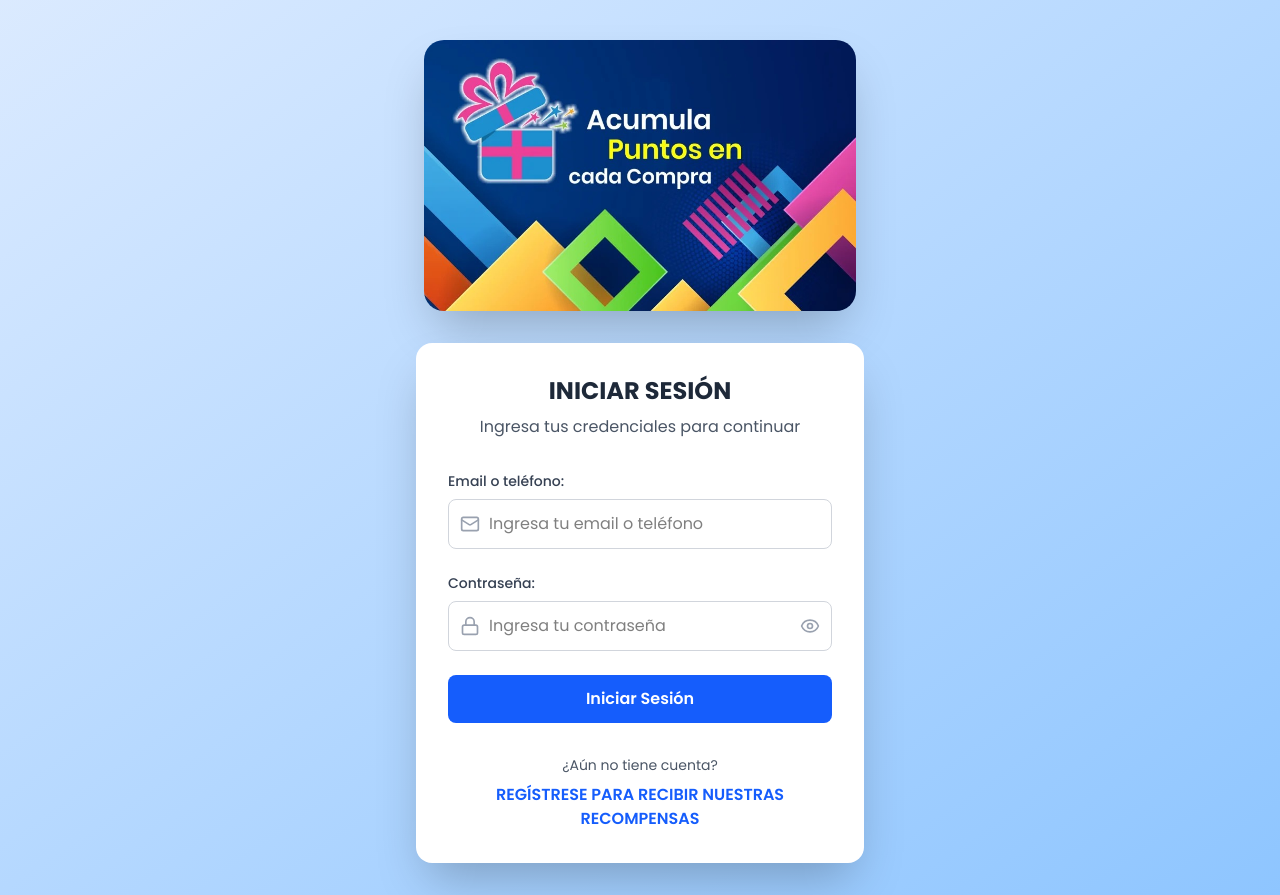
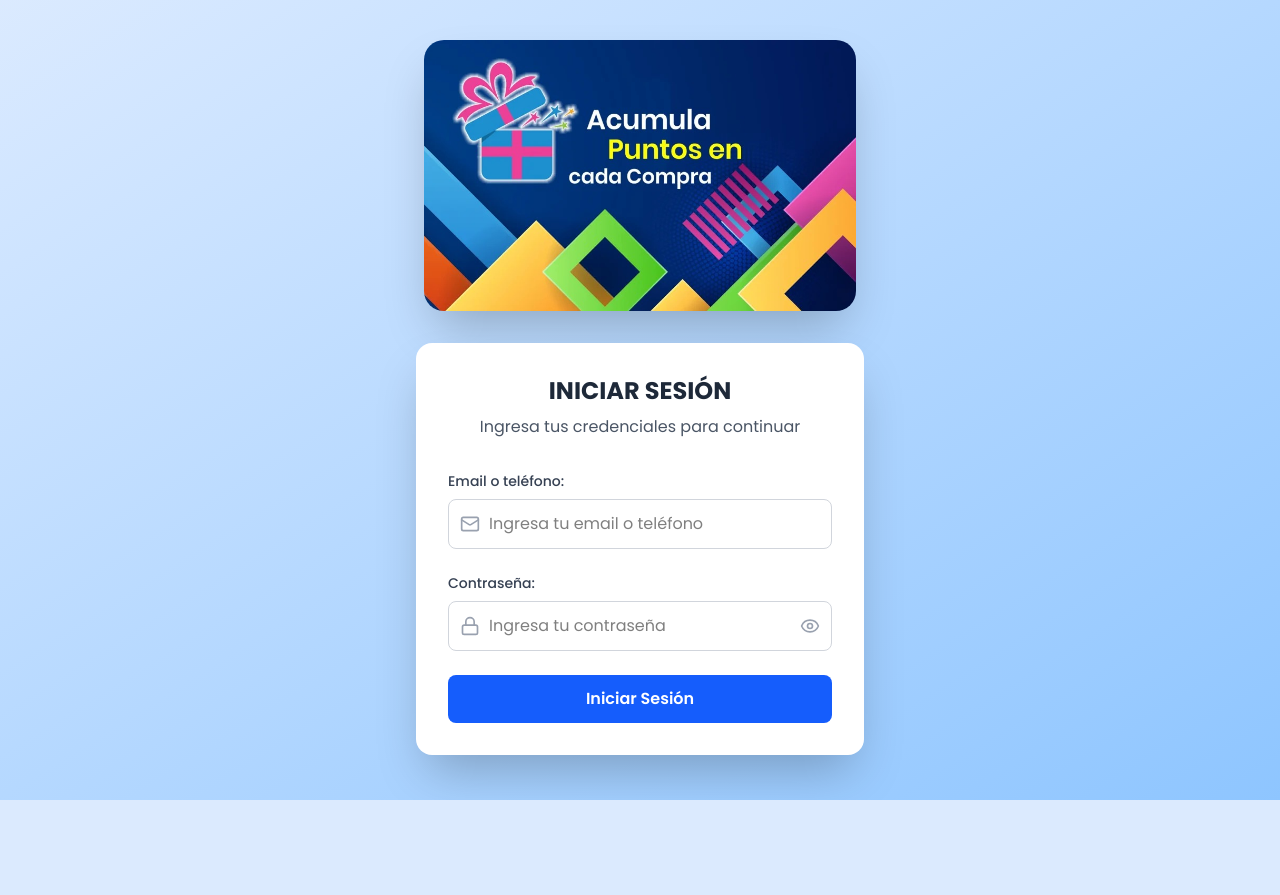
Before and after one commit to GerardoARHernandez/TarjetHerramientas, a React (Vite) app: page /points-loyalty/login in a window 1280 px wide. After the commit the page ends 800 px from the top, so only its background shows below. Built offline with nearby package versions, Linux system fonts and the light colour scheme.

Commit message:
Update: Se muestra/oculta password en el login

```diff
--- a/src/apps/points/views/Login.jsx
+++ b/src/apps/points/views/Login.jsx
@@ -145,15 +145,7 @@ const Login = () => {
             </div>
           )}
 
-          <div className="mt-8 text-center">
-            <p className="text-sm text-gray-600">¿Aún no tiene cuenta?</p>
-            <button
-              onClick={() => navigate('/points-loyalty/registrar')}
-              className="mt-2 text-blue-600 hover:text-blue-700 font-semibold cursor-pointer"
-            >
-              REGÍSTRESE PARA RECIBIR NUESTRAS RECOMPENSAS
-            </button>
-          </div>
+
         </div>
       </div>
     </div>
```
